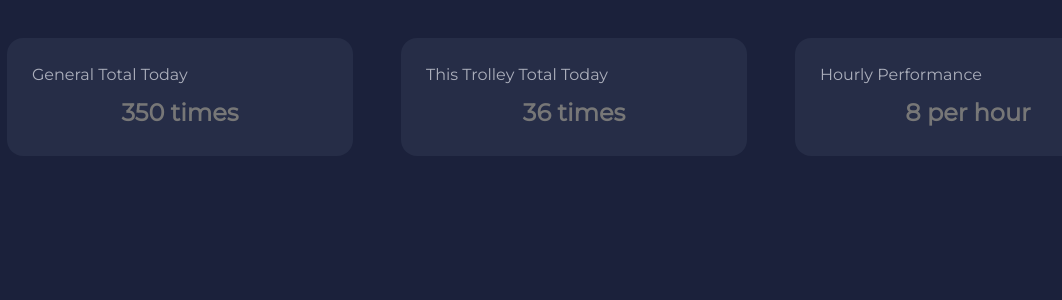
After one commit to junjie-chan/Handwashing-Monitor-Dashboard, a CodeIgniter 4 app: the page made by app/Views/dashboard.php in a window 1280 px wide. The commit adds this page. Shown: the top 300 px of the page, without its empty margins (66-1128 px from the left). Run offline with PHP 8.4 and a stand-in for CodeIgniter, Linux system fonts and the light colour scheme; the template is opened without the code that fills it, so the values that code supplies are empty; some libraries are stand-ins or nearby versions.

Commit message:
LAZYCC-67 Add label section to display major data.

```diff
--- /dev/null
+++ b/app/Views/dashboard.php
@@ -0,0 +1,52 @@
+<!DOCTYPE html>
+<html lang="en">
+
+<head>
+    <meta charset="UTF-8">
+    <title>Realtime Dashboard</title>
+    <link rel='stylesheet' href='https://maxcdn.bootstrapcdn.com/bootstrap/4.0.0-beta.2/css/bootstrap.min.css'>
+    <link rel='stylesheet' href='https://fonts.googleapis.com/css?family=Montserrat'>
+    <link rel="stylesheet" href="<?= base_url('css/dashboard.css') ?>">
+
+</head>
+
+<body>
+
+    <div id="wrapper">
+        <div class="content-area">
+            <div class="container-fluid">
+                <div class="main">
+                    <div class="row" id="labels_container">
+                        <div class="col-md-4 p-4 style_box">
+                            <div class="box">
+                                <p class="titles">General Total Today</p>
+                                <p>350 times</p>
+                            </div>
+                        </div>
+
+                        <div class="col-md-4 p-4 style_box">
+                            <div class="box">
+                                <p class="titles">This Trolley Total Today</p>
+                                <p>36 times</p>
+                            </div>
+                        </div>
+
+                        <div class="col-md-4 p-4 style_box">
+                            <div class="box">
+                                <p class="titles">Hourly Performance</p>
+                                <p>8 per hour</p>
+                            </div>
+                        </div>
+                    </div>
+                </div>
+            </div>
+        </div>
+    </div>
+
+    <script src='https://cdn.jsdelivr.net/npm/apexcharts'></script>
+    <script src='https://cdnjs.cloudflare.com/ajax/libs/moment.js/2.22.2/moment.min.js'></script>
+    <script src="<?= base_url('javascript/dashboard.js') ?>"></script>
+
+</body>
+
+</html>
--- a/app/Views/dashboard2.php
+++ b/app/Views/dashboard2.php
@@ -97,7 +97,7 @@
     </script>
 
     <script src="https://cdnjs.cloudflare.com/ajax/libs/Chart.js/2.9.4/Chart.js"></script>
-    <script src="<?= base_url('javascript/dashboard.js') ?>"></script>
+    <script src="<?= base_url('javascript/dashboard2.js') ?>"></script>
 </body>
 
 </html>
--- /dev/null
+++ b/public/css/dashboard.css
@@ -0,0 +1,72 @@
+:root {
+    --border-radius: 1rem;
+}
+
+body {
+    background: #1B213B;
+    color: #777;
+    font-family: Montserrat, Arial, sans-serif;
+}
+.body-bg {
+    background: #F3F4FA !important;
+}
+h1,
+h2,
+h3,
+h4,
+h5,
+h6,
+strong {
+    font-weight: 600;
+}
+.box .apexcharts-xaxistooltip {
+    background: #1B213B;
+    color: #fff;
+}
+.content-area {
+    max-width: 1280px;
+    margin: 0 auto;
+}
+.columnbox {
+    padding-right: 15px;
+}
+.apexcharts-legend-series tspan:nth-child(3) {
+    font-weight: bold;
+    font-size: 20px;
+}
+.container-fluid {
+    padding: 0;
+}
+.main {
+    margin: 3% 5%;
+}
+
+.box {
+    background-color: #262D47;
+    padding: 25px 25px;
+}
+
+.style_box {
+    padding-top: 0 !important;
+}
+
+.titles {
+    font-size: 1rem;
+    color: #f3f4faa6;
+    margin-bottom: 10px;
+}
+
+.row div {
+    border-radius: var(--border-radius);
+}
+
+#labels_container .box p:first-of-type {
+    margin-bottom: 0.5rem;
+}
+
+#labels_container .box p:last-of-type {
+    margin-bottom: 0;
+    font-weight: 800;
+    font-size: 1.5rem;
+    text-align: center;
+}
```
Also changed, not shown: public/javascript/dashbaord.js (added), public/javascript/dashboard2.js (renamed from public/javascript/dashboard.js).
